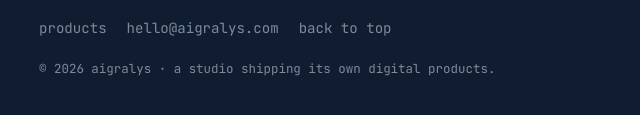
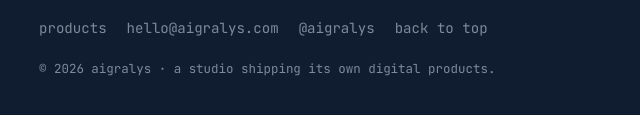
Before and after one commit to Mbpipe/aigralys.com, an Astro site: page / in a window 1280 px wide. Shown: the part 2296-2411 px from the top of the page, 201-841 px from the left. Built offline with nearby package versions, Linux system fonts and the light colour scheme; Astro itself is replaced by a stand-in of ours.

Commit message:
Footer: link a X (@aigralys) con rel=me, EN/ES

```diff
--- a/src/components/Footer.astro
+++ b/src/components/Footer.astro
@@ -1,5 +1,5 @@
 ---
-import { strings, MAIL, type Lang } from "../i18n/strings";
+import { strings, MAIL, X_URL, type Lang } from "../i18n/strings";
 
 interface Props {
   lang: Lang;
@@ -21,6 +21,7 @@ const year = new Date().getFullYear();
     <nav class="footer__links mono" aria-label={t.footer.products}>
       <a href="#products">{t.footer.products}</a>
       <a href={`mailto:${MAIL}`}>{MAIL}</a>
+      <a href={X_URL} target="_blank" rel="me noopener" aria-label={t.footer.followX}>@aigralys</a>
       <a href="#main">{t.footer.backToTop}</a>
     </nav>
 
--- a/src/i18n/strings.ts
+++ b/src/i18n/strings.ts
@@ -2,6 +2,7 @@
 // Fuente: docs/PRD.md (§5 + sección "Copy EN").
 
 export const MAIL = "hello@aigralys.com";
+export const X_URL = "https://x.com/Aigralys";
 
 export const languages = {
   en: "EN",
@@ -32,7 +33,7 @@ type Strings = {
   products: { heading: string; live: string; wip: string; items: Product[] };
   how: { heading: string; principles: string[] };
   work: { heading: string; body: string; cta: string };
-  footer: { tagline: string; products: string; rights: string; backToTop: string };
+  footer: { tagline: string; products: string; rights: string; backToTop: string; followX: string };
 };
 
 export const strings: Record<Lang, Strings> = {
@@ -83,6 +84,7 @@ export const strings: Record<Lang, Strings> = {
       products: "products",
       rights: "a studio shipping its own digital products.",
       backToTop: "back to top",
+      followX: "Aigralys on X",
     },
   },
 
@@ -133,6 +135,7 @@ export const strings: Record<Lang, Strings> = {
       products: "productos",
       rights: "un sello de productos digitales propios.",
       backToTop: "volver arriba",
+      followX: "Aigralys en X",
     },
   },
 };
```
